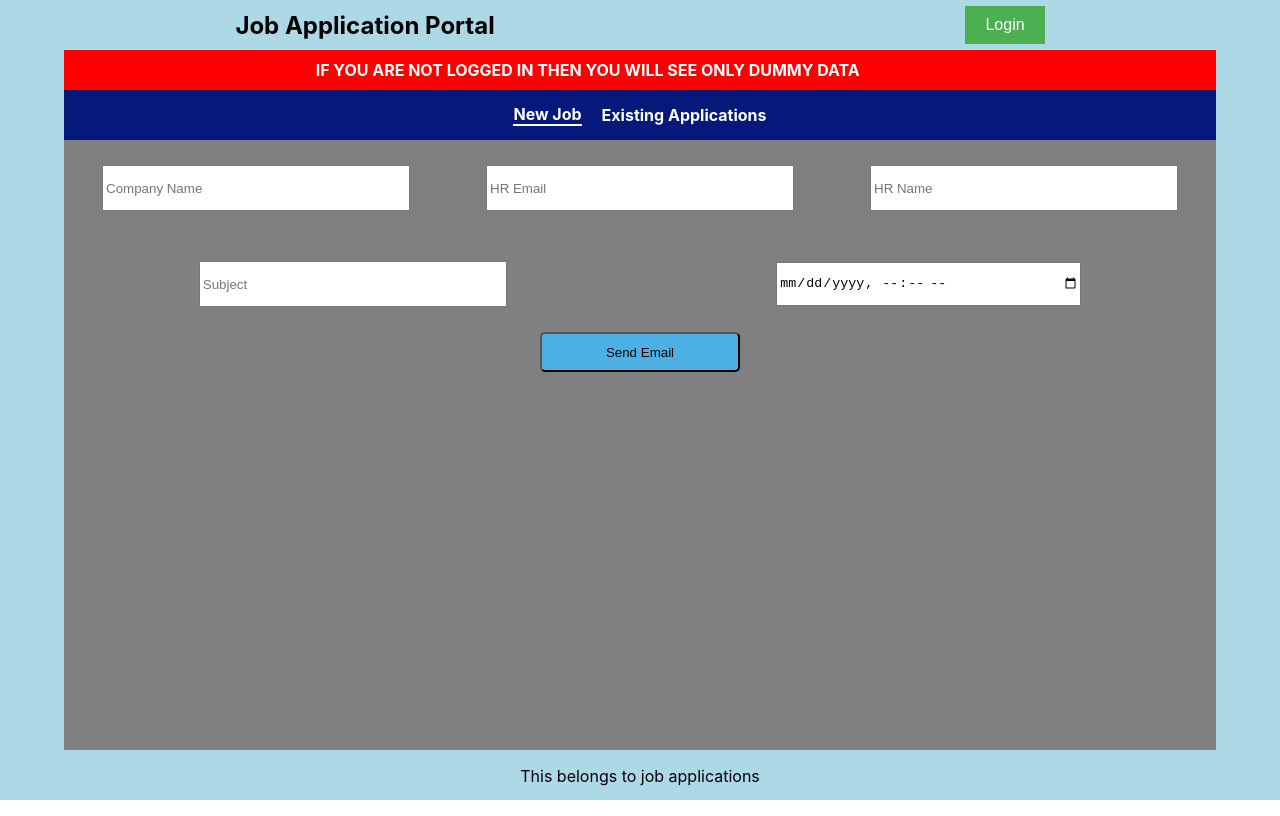
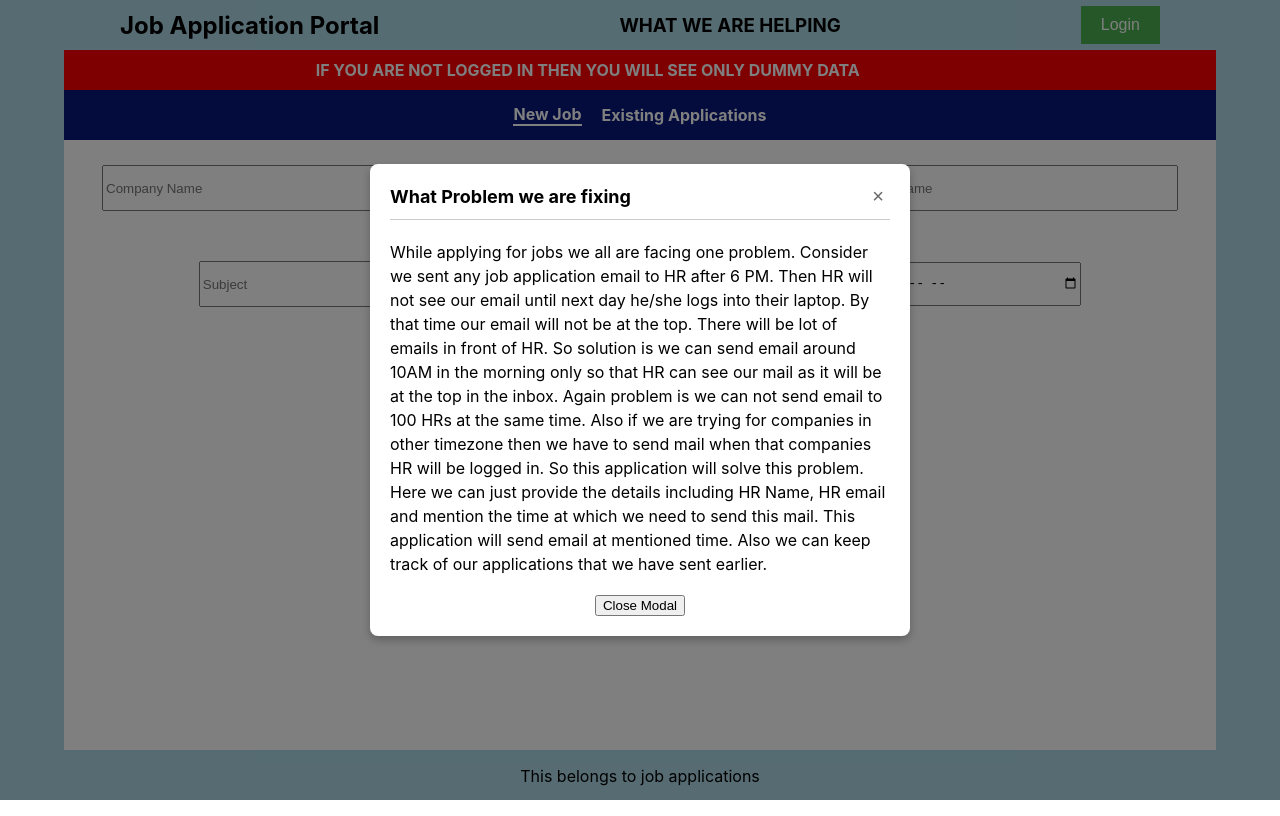
Before and after one commit to PrakashRNale/JobApplicationFE, a React (Create React App) app: page / in a window 1280 px wide. Built offline with nearby package versions, Linux system fonts and the light colour scheme.

Commit message:
Added Modal to show about this application

```diff
--- a/src/components/Header/Header.js
+++ b/src/components/Header/Header.js
@@ -1,14 +1,30 @@
-import React, { useContext } from 'react';
+import React, { useState, useContext } from 'react';
 import classes from './Style.module.css';
 import UserContext from '../../context/UserContext/UserContext';
 import LoginDropdown from '../LoginDropdown/LoginDropdown';
+import Modal from '../Modal/Modal';
 
 const Header = ({setShowLogin}) => {
   const userContext = useContext(UserContext);
   const { user } = userContext
+  const [isModalOpen, setIsModalOpen] = useState(userContext?.user ? false : true); // if user is logged in then that means user is already aware of the applicaiton. So no need to show him agian same content
+
+  const closeModal = () =>{
+    setIsModalOpen(false);
+  }
+
   return (
     <div className={classes.header}>
         <h2>Job Application Portal</h2>
+        <h3 className={classes.openModal} onClick={() => setIsModalOpen(true)}>What we are helping</h3>
+        <Modal isOpen={isModalOpen} onClose={closeModal} title="What Problem we are fixing">
+        <p className={classes.aboutApplication} >While applying for jobs we all are facing one problem. Consider we sent any job application email to HR after 6 PM. Then HR will not see our email until next day he/she logs into their laptop. By that time our email will not be at the top. There will be lot of emails in front of HR.
+So solution is we can send email around 10AM in the morning only so that HR can see our mail as it will be at the top in the inbox.
+Again problem is we can not send email to 100 HRs at the same time. Also if we are trying for companies in other timezone then we have to send mail when that companies HR will be logged in.
+So this application will solve this problem. Here we can just provide the details including HR Name, HR email and mention the time at which we need to send this mail. This application will send email at mentioned time.
+Also we can keep track of our applications that we have sent earlier.</p>
+        <button onClick={closeModal}>Close Modal</button>
+      </Modal>
         <div>
           {user ?
             <h2>Welcome, {user.name}</h2>
@@ -16,7 +32,6 @@ const Header = ({setShowLogin}) => {
             <LoginDropdown setShowLogin={setShowLogin} />
           }
         </div>
-
     </div>
   )
 }
--- a/src/components/Header/Style.module.css
+++ b/src/components/Header/Style.module.css
@@ -10,3 +10,12 @@
     border-radius: 5px;
     background-color: #2196F3;
 }
+
+.aboutApplication{
+    text-align: left;
+}
+
+.openModal{
+    cursor: pointer;
+    text-transform: uppercase;
+}
--- a/src/components/JobApplication/JobApplication.js
+++ b/src/components/JobApplication/JobApplication.js
@@ -4,6 +4,7 @@ import AppliedCompanies from '../AppliedCompanies/AppliedCompanies';
 import classes from './Style.module.css';
 import UserContext from '../../context/UserContext/UserContext';
 import Notification from '../Notification/Notificaiton';
+
 
 const JobApplication = () => {
   const [tab, setTab] = useState(0);
@@ -14,6 +15,7 @@ const JobApplication = () => {
         {!userContext.user &&
           <Notification text="If you are not logged in then you will see only dummy data" />
         }
+
         <div className={classes.tabsContainer}>
             <div onClick={() =>{setTab(0)}} className={`${classes.tab} ${tab === 0 ? classes.active : ''}` } >New Job</div>
             <div onClick={() =>{setTab(1)}}  className={`${classes.tab} ${tab === 1 ? classes.active : ''}` }>Existing Applications</div>
--- a/src/components/JobApplication/Style.module.css
+++ b/src/components/JobApplication/Style.module.css
@@ -3,7 +3,7 @@
     width: 90%;
     height: calc(100vh - 100px);
     margin: 0 auto;
-    background-color: gray;
+    background-color: white;
 }
 
 .tabsContainer{
--- /dev/null
+++ b/src/components/Modal/Modal.css
@@ -0,0 +1,71 @@
+/* Modal overlay */
+.modal-overlay {
+    position: fixed;
+    top: 0;
+    left: 0;
+    width: 100%;
+    height: 100%;
+    background-color: rgba(0, 0, 0, 0.5);
+    display: flex;
+    justify-content: center;
+    align-items: center;
+    z-index: 1000;
+  }
+
+  /* Modal content */
+  .modal-content {
+    background: white;
+    border-radius: 8px;
+    width: 500px;
+    max-width: 90%;
+    padding: 20px;
+    box-shadow: 0 4px 10px rgba(0, 0, 0, 0.25);
+    position: relative;
+    animation: fadeIn 0.3s ease;
+  }
+
+  /* Header styling */
+  .modal-header {
+    display: flex;
+    justify-content: space-between;
+    align-items: center;
+    border-bottom: 1px solid #ccc;
+    padding-bottom: 10px;
+    margin-bottom: 20px;
+  }
+
+  .modal-header h2 {
+    margin: 0;
+    font-size: 18px;
+  }
+
+  /* Close button */
+  .modal-close {
+    background: none;
+    border: none;
+    font-size: 20px;
+    cursor: pointer;
+    color: #666;
+  }
+
+  .modal-close:hover {
+    color: #333;
+  }
+
+  /* Modal body styling */
+  .modal-body {
+    font-size: 16px;
+    line-height: 1.5;
+  }
+
+  /* Animation for modal */
+  @keyframes fadeIn {
+    from {
+      opacity: 0;
+      transform: scale(0.9);
+    }
+    to {
+      opacity: 1;
+      transform: scale(1);
+    }
+  }
--- /dev/null
+++ b/src/components/Modal/Modal.js
@@ -0,0 +1,22 @@
+import React from 'react';
+import './Modal.css';
+
+const Modal = ({ isOpen, onClose, children, title }) => {
+  if (!isOpen) return null; // Don't render if the modal is not open
+
+  return (
+    <div className="modal-overlay" onClick={onClose}>
+      <div className="modal-content" onClick={(e) => e.stopPropagation()}>
+        <div className="modal-header">
+          <h2>{title}</h2>
+          <button className="modal-close" onClick={onClose}>
+            &times;
+          </button>
+        </div>
+        <div className="modal-body">{children}</div>
+      </div>
+    </div>
+  );
+};
+
+export default Modal;
```
